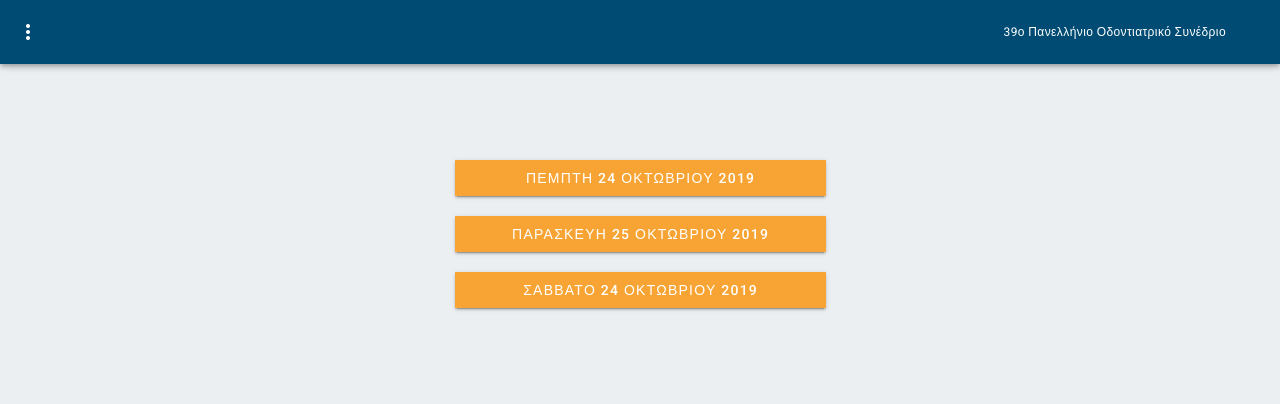
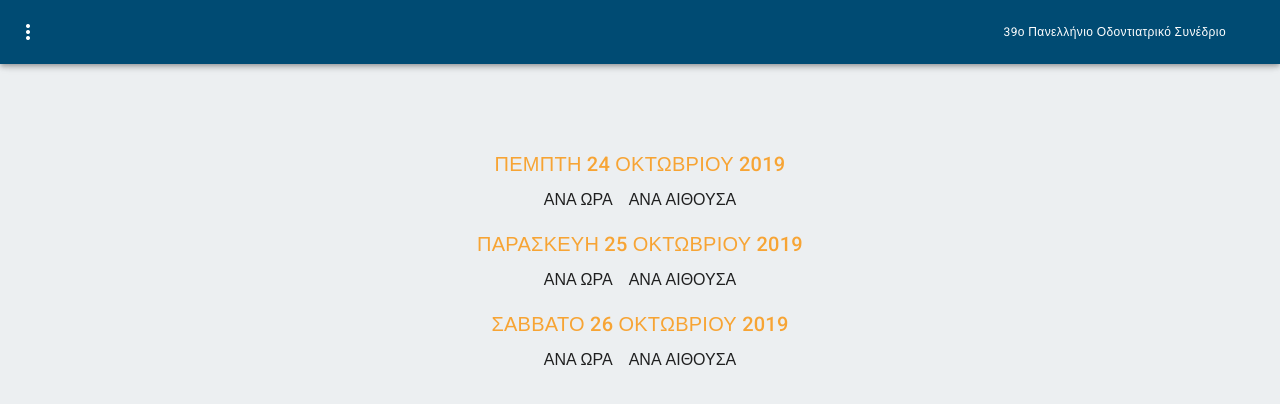
Before and after one commit to RedRidingBroom/dentists, a Vue app: page /program in a window 1280 px wide. Shown: the top 404 px of the page. Built offline with nearby package versions, Linux system fonts and the light colour scheme.

Commit message:
changed program menu

```diff
--- a/src/components/Program.vue
+++ b/src/components/Program.vue
@@ -1,8 +1,37 @@
 <template>
   <v-container mt-12 pt-12>
     <v-row>
-      <v-col cols="10" offset="1" lg="4" offset-lg="4">
-        <v-menu offset-y>
+      <v-col cols="10" offset="1" lg="4" offset-lg="4" align-self="center">
+        <v-row justify="center">
+          <h3 class="title orange--text">ΠΕΜΠΤΗ 24 ΟΚΤΩΒΡΙΟΥ 2019</h3>
+
+        </v-row>
+        <v-row justify="center mt-5" >
+          <p @click="$router.push({path: '/program/thursday/hour'})">ΑΝΑ ΩΡΑ</p>
+          <p class="ml-4" @click="$router.push({path: '/program/thursday/room'})">ΑΝΑ ΑΙΘΟΥΣΑ</p>
+        </v-row>
+
+        <v-row justify="center">
+          <h3 class="title orange--text">ΠΑΡΑΣΚΕΥΗ 25 ΟΚΤΩΒΡΙΟΥ 2019</h3>
+
+        </v-row>
+
+        <v-row justify="center mt-5" >
+          <p @click="$router.push({path: '/program/friday/hour'})">ΑΝΑ ΩΡΑ</p>
+          <p class="ml-4" @click="$router.push({path: '/program/friday/room'})">ΑΝΑ ΑΙΘΟΥΣΑ</p>
+        </v-row>
+
+        <v-row justify="center">
+          <h3 class="title orange--text">ΣΑΒΒΑΤΟ 26 ΟΚΤΩΒΡΙΟΥ 2019</h3>
+
+        </v-row>
+
+        <v-row justify="center mt-5" >
+          <p @click="$router.push({path: '/program/saturday/hour'})">ΑΝΑ ΩΡΑ</p>
+          <p class="ml-4" @click="$router.push({path: '/program/saturday/room'})">ΑΝΑ ΑΙΘΟΥΣΑ</p>
+        </v-row>
+
+        <!-- <v-menu offset-y>
           <template v-slot:activator="{ on }">
             <v-btn tile block dark color="orange" v-on="on">ΠΕΜΠΤΗ 24 ΟΚΤΩΒΡΙΟΥ 2019</v-btn>
           </template>
@@ -14,11 +43,11 @@
               <v-list-item-title @click="$router.push({path: '/program/thursday/room'})">ΑΝΑ ΑΙΘΟΥΣΑ</v-list-item-title>
             </v-list-item>
           </v-list>
-        </v-menu>
+        </v-menu>-->
       </v-col>
     </v-row>
 
-    <v-row class="mt-2">
+    <!-- <v-row class="mt-2">
       <v-col cols="10" offset="1" lg="4" offset-lg="4">
         <v-menu offset-y>
           <template v-slot:activator="{ on }">
@@ -52,6 +81,6 @@
           </v-list>
         </v-menu>
       </v-col>
-    </v-row>
+    </v-row> -->
   </v-container>
 </template>
```
